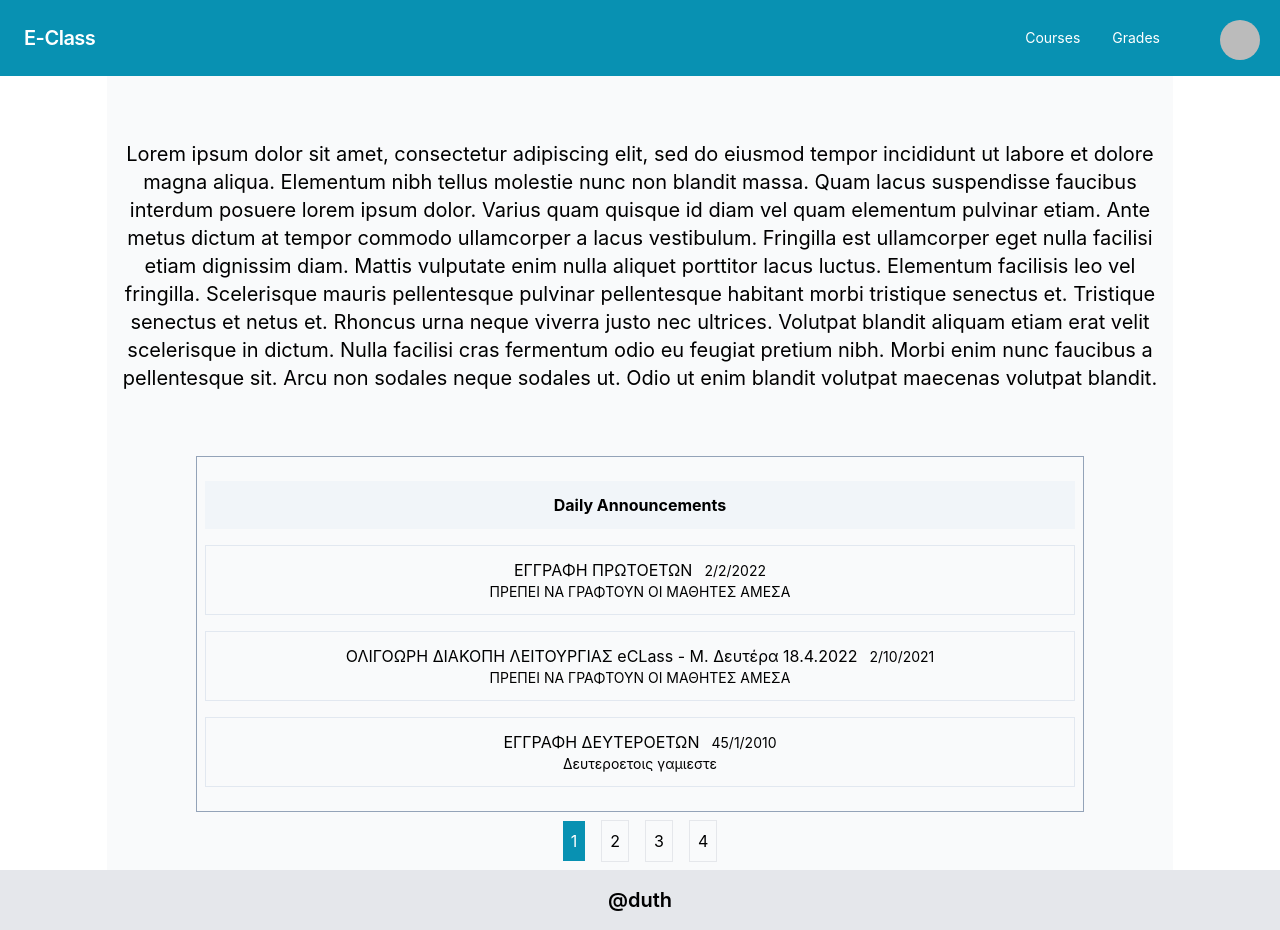
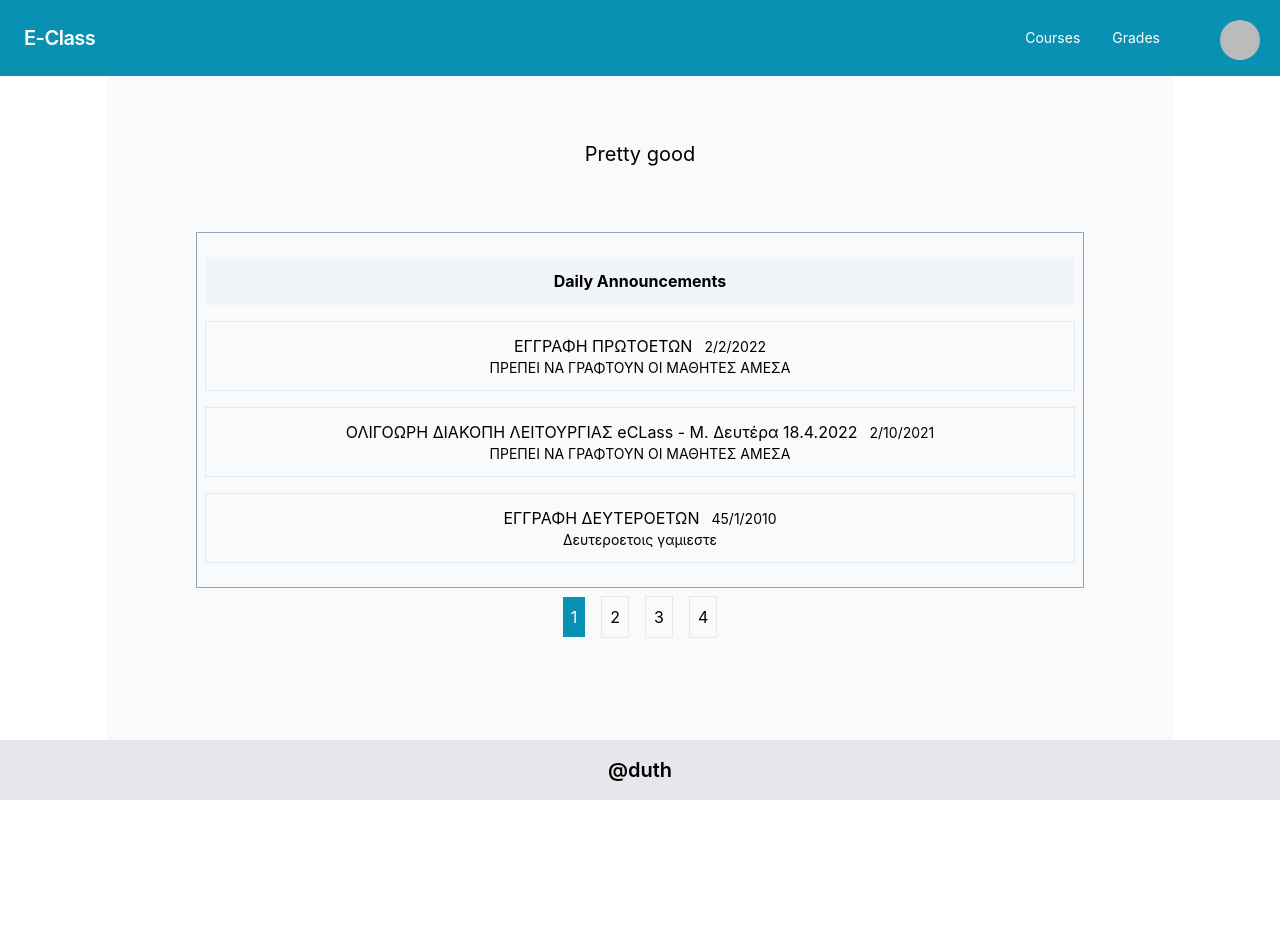
Before and after one commit to harris2310/eclass-clone, a Next.js app: page / in a window 1280 px wide. After the commit the page ends 800 px from the top, so only its background shows below. Built offline with nearby package versions, Linux system fonts and the light colour scheme; no server answers; sample sign-in values are in the browser's storage.

Commit message:
Added Announcement model

```diff
--- a/components/common/PaginTab.tsx
+++ b/components/common/PaginTab.tsx
@@ -1,9 +1,9 @@
 import React, { Fragment } from "react";
 import { Tab } from "@headlessui/react";
 
-type Props = { selected: boolean; num: number };
+type Props = { children: string };
 
-const PaginTab = ({ num }) => {
+const PaginTab = ({ children }: Props) => {
   return (
     <Tab as={Fragment}>
       {({ selected }) => (
@@ -15,7 +15,7 @@ const PaginTab = ({ num }) => {
               : " text-black p-2 m-2 border border-grey-400"
           }
         >
-          {num}
+          {children}
         </button>
       )}
     </Tab>
--- a/components/screens/HomeScreen.tsx
+++ b/components/screens/HomeScreen.tsx
@@ -18,23 +18,7 @@ function HomeScreen({}: Props) {
   };
   return (
     <div>
-      <div className="text-xl my-12 p-4">
-        Lorem ipsum dolor sit amet, consectetur adipiscing elit, sed do eiusmod
-        tempor incididunt ut labore et dolore magna aliqua. Elementum nibh
-        tellus molestie nunc non blandit massa. Quam lacus suspendisse faucibus
-        interdum posuere lorem ipsum dolor. Varius quam quisque id diam vel quam
-        elementum pulvinar etiam. Ante metus dictum at tempor commodo
-        ullamcorper a lacus vestibulum. Fringilla est ullamcorper eget nulla
-        facilisi etiam dignissim diam. Mattis vulputate enim nulla aliquet
-        porttitor lacus luctus. Elementum facilisis leo vel fringilla.
-        Scelerisque mauris pellentesque pulvinar pellentesque habitant morbi
-        tristique senectus et. Tristique senectus et netus et. Rhoncus urna
-        neque viverra justo nec ultrices. Volutpat blandit aliquam etiam erat
-        velit scelerisque in dictum. Nulla facilisi cras fermentum odio eu
-        feugiat pretium nibh. Morbi enim nunc faucibus a pellentesque sit. Arcu
-        non sodales neque sodales ut. Odio ut enim blandit volutpat maecenas
-        volutpat blandit.
-      </div>
+      <div className="text-xl my-12 p-4">Pretty good</div>
       <Tab.Group>
         <Tab.Panels>
           {" "}
@@ -48,10 +32,10 @@ function HomeScreen({}: Props) {
           <Tab.Panel>Content 3</Tab.Panel>
         </Tab.Panels>
         <Tab.List>
-          <PaginTab num={1} />
-          <PaginTab num={2} />
-          <PaginTab num={3} />
-          <PaginTab num={4} />
+          <PaginTab>1</PaginTab>
+          <PaginTab>2</PaginTab>
+          <PaginTab>3</PaginTab>
+          <PaginTab>4</PaginTab>
         </Tab.List>
       </Tab.Group>
     </div>
--- a/components/screens/SignInScreen.tsx
+++ b/components/screens/SignInScreen.tsx
@@ -30,10 +30,10 @@ const SignInScreen = ({ providers }: any) => {
             <Tab.Panel>Content 3</Tab.Panel>
           </Tab.Panels>
           <Tab.List>
-            <PaginTab num={1} />
-            <PaginTab num={2} />
-            <PaginTab num={3} />
-            <PaginTab num={4} />
+            <PaginTab>1</PaginTab>
+            <PaginTab>2</PaginTab>
+            <PaginTab>3</PaginTab>
+            <PaginTab>4</PaginTab>
           </Tab.List>
         </Tab.Group>
 
```
Also changed, not shown: 2 other files (tests, documents, lock files or other folders).
